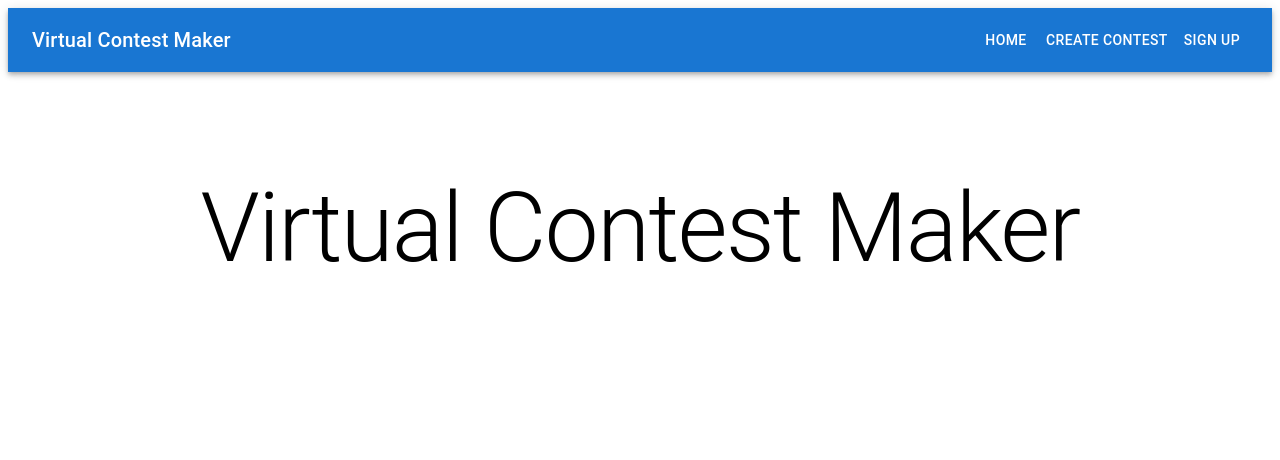
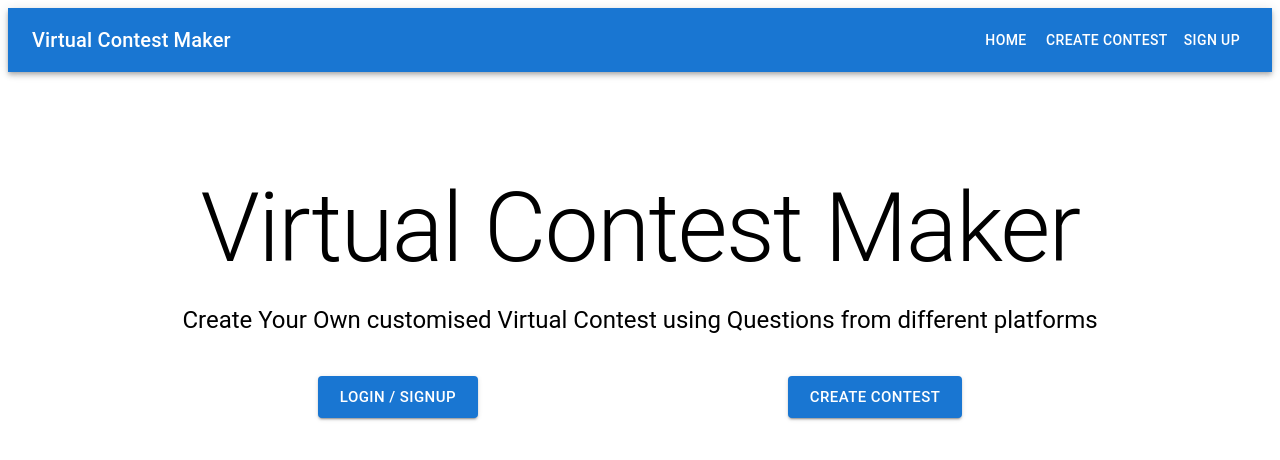
Before and after one commit to arminpatel/vcm-frontend, a React (Vite) app: page / in a window 1280 px wide. Shown: the top 460 px of the page. Built offline with nearby package versions, Linux system fonts and the light colour scheme.

Commit message:
add basic functionality to home page

```diff
--- /dev/null
+++ b/src/components/HeroButtonGroup.jsx
@@ -0,0 +1,35 @@
+import React from "react";
+import { Button } from "@mui/material";
+import { useNavigate } from "react-router-dom";
+
+const HeroButtonGroup = () => {
+  const navigate = useNavigate();
+
+  return (
+    <div
+      style={{
+        width: "100%",
+        marginTop: "40px",
+        display: "flex",
+        justifyContent: "space-evenly",
+      }}
+    >
+      <Button
+        variant="contained"
+        size="large"
+        onClick={() => navigate("/sign-up")}
+      >
+        Login / SignUp
+      </Button>
+      <Button
+        variant="contained"
+        size="large"
+        onClick={() => navigate("/create-contest")}
+      >
+        Create Contest
+      </Button>
+    </div>
+  );
+};
+
+export default HeroButtonGroup;
--- /dev/null
+++ b/src/components/Subtitle.jsx
@@ -0,0 +1,15 @@
+import { Typography } from "@mui/material";
+import React from "react";
+
+const Subtitle = () => {
+  return (
+    <div style={{ width: "100%", textAlign: "center", marginTop: "20px" }}>
+      <Typography variant="h5" component="h5">
+        Create Your Own customised Virtual Contest using Questions from
+        different platforms
+      </Typography>
+    </div>
+  );
+};
+
+export default Subtitle;
--- a/src/pages/home.jsx
+++ b/src/pages/home.jsx
@@ -1,12 +1,16 @@
 import React from "react";
 import { Navbar } from "../components/Navbar";
 import Title from "../components/Title";
+import Subtitle from "../components/Subtitle";
+import HeroButtonGroup from "../components/HeroButtonGroup";
 
 const Home = () => {
   return (
     <>
       <Navbar />
       <Title />
+      <Subtitle />
+      <HeroButtonGroup />
     </>
   );
 };
```
